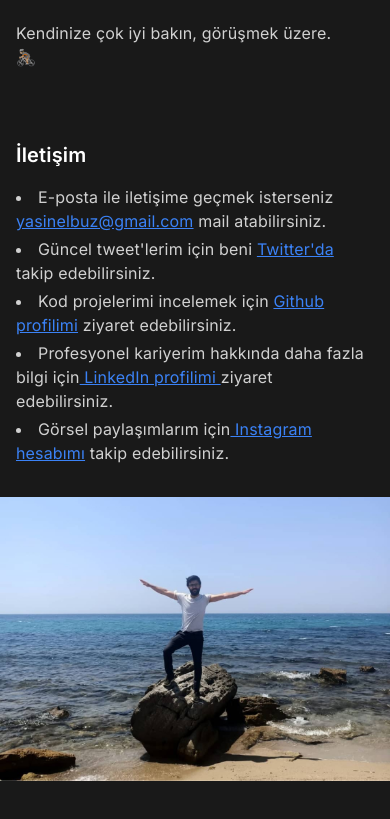
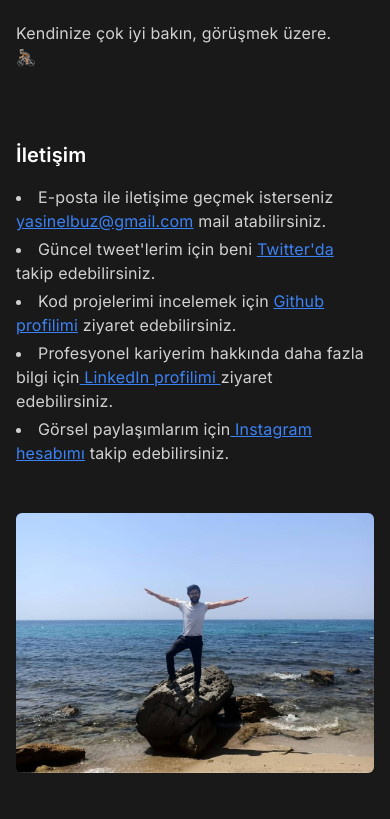
Before and after one commit to yasinelbuz/myblog, an Astro site: page /about in a window 390 px wide. Shown: the part 742-1561 px from the top of the page. Built offline with nearby package versions, Linux system fonts and the light colour scheme; Astro itself is replaced by a stand-in of ours.

Commit message:
minor change

```diff
--- a/src/components/FormattedDate.astro
+++ b/src/components/FormattedDate.astro
@@ -6,7 +6,7 @@ interface Props {
 const { date } = Astro.props;
 ---
 
-<time datetime={date.toISOString()} class="text-white/30 text-center md:text-left block">
+<time datetime={date.toISOString()} class="text-white/30 block">
 	{
 		date.toLocaleDateString('tr-Tr', {
 			year: 'numeric',
--- a/src/pages/about.astro
+++ b/src/pages/about.astro
@@ -38,6 +38,6 @@ import MePhoto from '../assets/me.jpg'
 	</section>
 </Layout>
 
-<div class="flex justify-center mb-8">
-	<img src={(MePhoto.src)} />
+<div class="flex justify-center mb-8 p-4 md:p-0">
+	<img src={(MePhoto.src)} class="rounded-md"/>
 </div>
```
